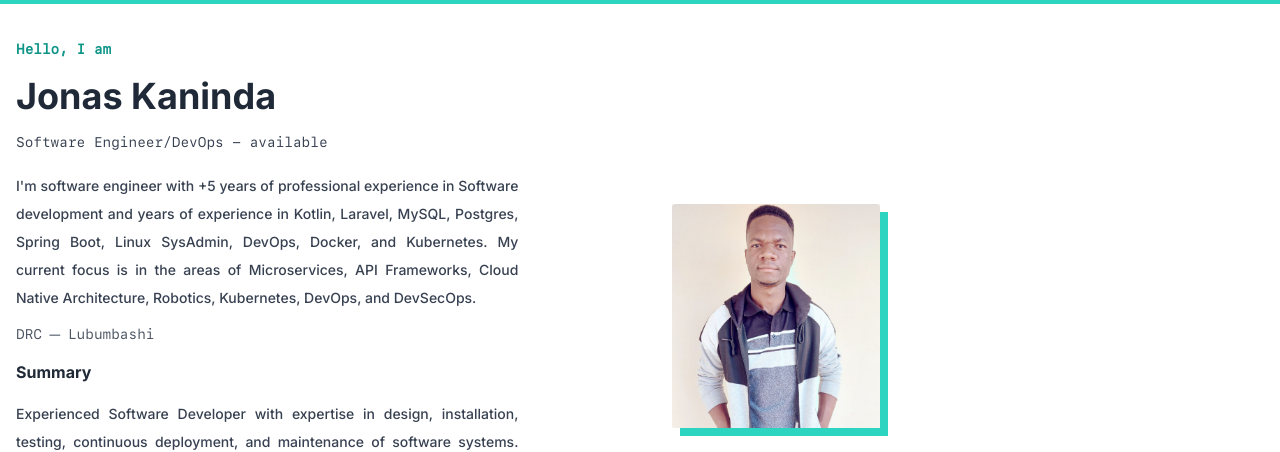
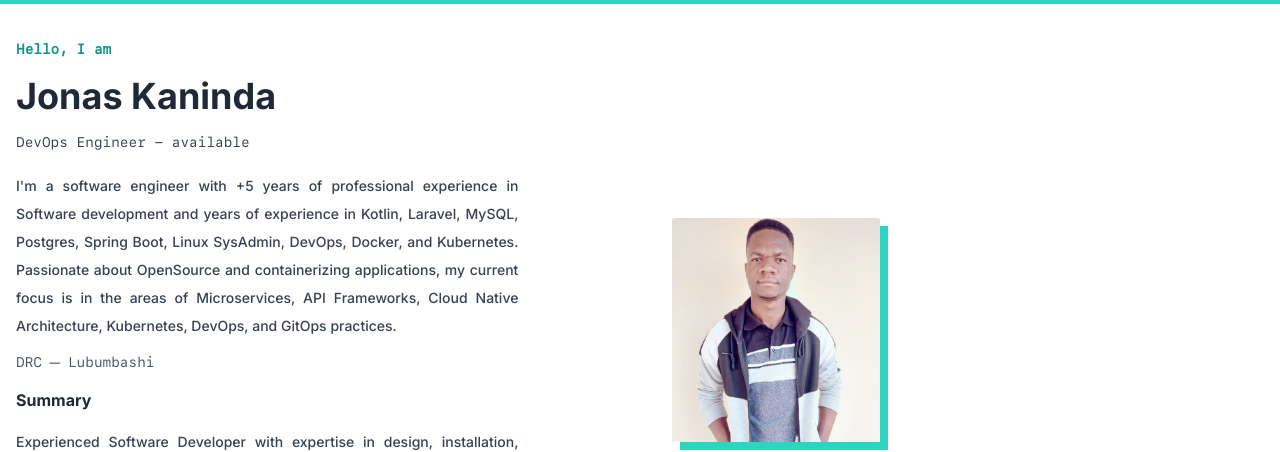
Before and after one commit to jkaninda/portfolio, a Vue app: page / in a window 1280 px wide. Shown: the top 452 px of the page. Built offline with nearby package versions, Linux system fonts and the light colour scheme.

Commit message:
Add Iac section

```diff
--- a/src/views/WelcomePage.vue
+++ b/src/views/WelcomePage.vue
@@ -6,11 +6,11 @@
         <div class="mb-5">
           <span class="text-sm font-bold text-teal-600 font-sf">Hello, I am</span>
           <h1 class="text-4xl my-4 text-gray-800 font-bold">Jonas Kaninda</h1>
-          <p class="text-sm text-gray-700 font-sf">Software Engineer/DevOps - available</p>
+          <p class="text-sm text-gray-700 font-sf">DevOps Engineer - available</p>
         </div>
         <div class="text-sm leading-loose text-justify font-medium text-gray-700 pr-4">
-          I'm software engineer with +5 years of professional experience in Software development and years of experience in Kotlin, Laravel, MySQL, Postgres, Spring Boot, Linux SysAdmin, DevOps, Docker, and Kubernetes.
-          My current focus is in the areas of Microservices, API Frameworks, Cloud Native Architecture, Robotics, Kubernetes, DevOps, and DevSecOps.
+          I'm a software engineer with +5 years of professional experience in Software development and years of experience in Kotlin, Laravel, MySQL, Postgres, Spring Boot, Linux SysAdmin, DevOps, Docker, and Kubernetes.
+          Passionate about OpenSource and containerizing applications, my current focus is in the areas of Microservices, API Frameworks, Cloud Native Architecture, Kubernetes, DevOps, and GitOps practices.
         </div>
         <p class="font-sf text-sm my-3 text-gray-600">DRC &boxh; Lubumbashi</p>
         <h3 class="text-3xl my-4 text-gray-800 font-bold">Summary</h3>
@@ -89,6 +89,10 @@
       <div>
         <BaseTitle number="14" title="Public cloud"/>
         <BaseTech :languages="cloud" />
+      </div>
+      <div>
+        <BaseTitle number="15" title="IaC/SCM"/>
+        <BaseTech :languages="iac" />
       </div>
       <div>
         <BaseTitle number="15" title="Plus"/>
@@ -418,8 +422,16 @@
       name: "Digital Ocean",
       src: "img/DigitalOcean-Logo.wine.png"
     },
-
-
+  ])
+  const iac = reactive([
+  {
+      name: "Terraform",
+      src: "img/terraform.png"
+    },
+  {
+      name: "Ansible",
+      src: "img/Ansible_logo.svg.png"
+    },
   ])
 
 </script>
```
Also changed, not shown: public/img/Ansible_logo.svg.png (added), public/img/terraform.png (added).
